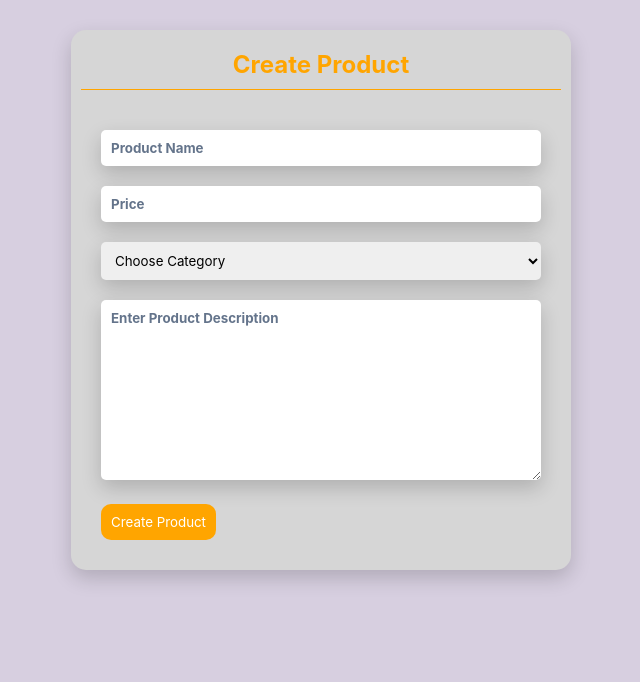
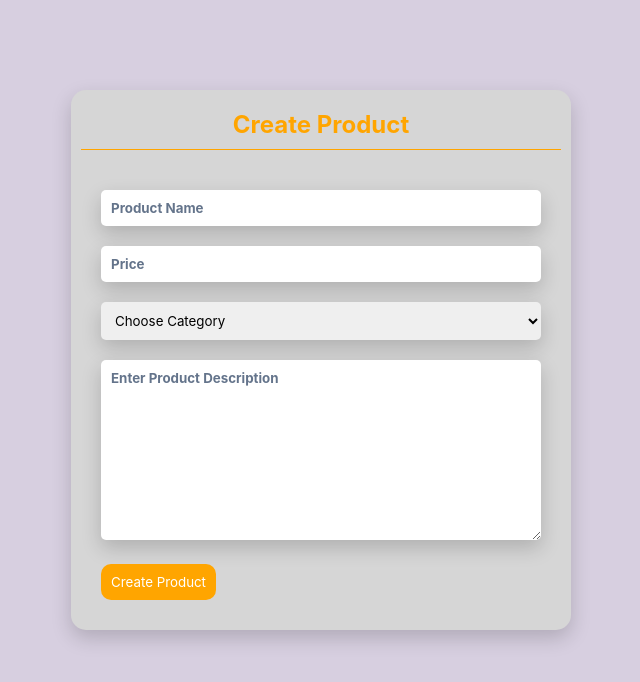
Before and after one commit to Josh-codes165/December-Assignment, a React (Vite) app: page / in a window 1280 px wide. Shown: the top 682 px of the page, without its empty margins (319-959 px from the left). Built offline with nearby package versions, Linux system fonts and the light colour scheme.

Commit message:
Josh Commit

```diff
--- a/src/App.css
+++ b/src/App.css
@@ -16,7 +16,7 @@ body {
   display: flex;
   flex-direction: column;
   align-self: center;
-  place-self: center;
+  margin-top: 60px;
   justify-self: center;
   max-width: 500px;
   width: 100%;
```
